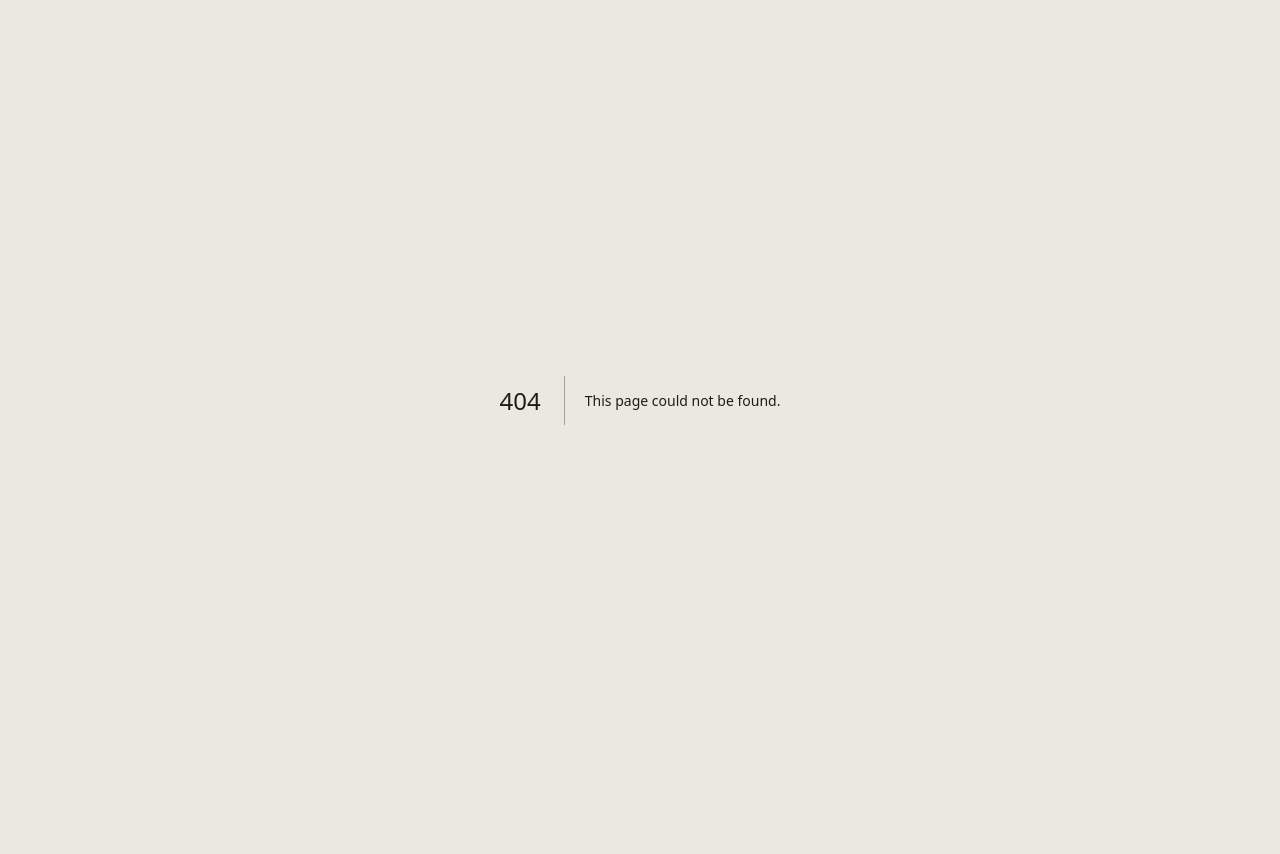
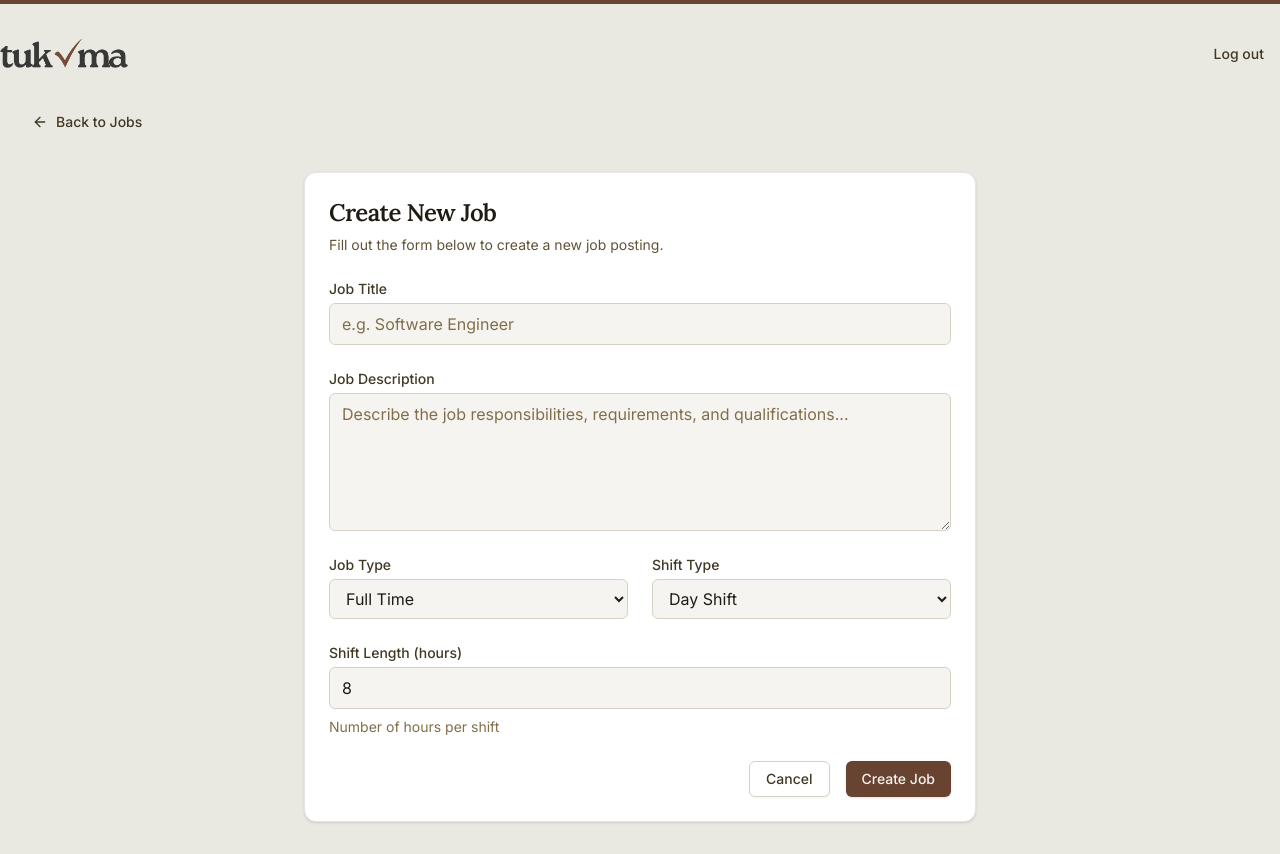
Before and after one commit to jasperket/tukma-frontend, a Next.js app: page /recruiter/create in a window 1280 px wide. Before the commit this address had no page. Before the commit the page ends 800 px from the top, so only its background shows below. Built offline with nearby package versions, Linux system fonts and the light colour scheme.

Commit message:
fixed routing

```diff
--- a/src/app/recruiter/jobs/create/page.tsx
+++ b/src/app/recruiter/create/page.tsx
@@ -75,7 +75,7 @@ export default function CreateJobPage() {
   return (
     <main className="container mx-auto px-4 py-8">
       <div className="mb-8">
-        <Link href="/recruiter/jobs">
+        <Link href="/recruiter">
           <Button
             variant={"ghost"}
             className="flex items-center gap-2 text-text-200 hover:bg-background-800 hover:text-text-100"
@@ -200,7 +200,7 @@ export default function CreateJobPage() {
             </div>
 
             <div className="flex justify-end space-x-4">
-              <Link href="/recruiter/jobs">
+              <Link href="/recruiter">
                 <Button
                   type="button"
                   variant="outline"
--- a/src/app/recruiter/jobs/page.tsx
+++ b/src/app/recruiter/page.tsx
@@ -29,7 +29,7 @@ export default function JobsPage() {
           </Button>
         </div>
         <div className="p-2"></div>
-        <Link href="/recruiter/jobs/create">
+        <Link href="/recruiter/create">
           <Button className="flex items-center gap-2 bg-primary-300 hover:bg-primary-400">
             <Plus className="h-4 w-4" />
             Create a Job
--- a/src/middleware.ts
+++ b/src/middleware.ts
@@ -30,7 +30,7 @@ export default async function middleware(req: NextRequest) {
         );
       } else if (userType === "recruiter") {
         return NextResponse.redirect(
-          new URL("/recruiter/jobs", req.nextUrl),
+          new URL("/recruiter", req.nextUrl),
         );
       }
     }
```
Also changed, not shown: src/app/recruiter/edit/[accessKey]/page.tsx (renamed from src/app/recruiter/jobs/edit/[accessKey]/page.tsx), src/app/recruiter/layout.tsx (renamed from src/app/recruiter/jobs/layout.tsx).
